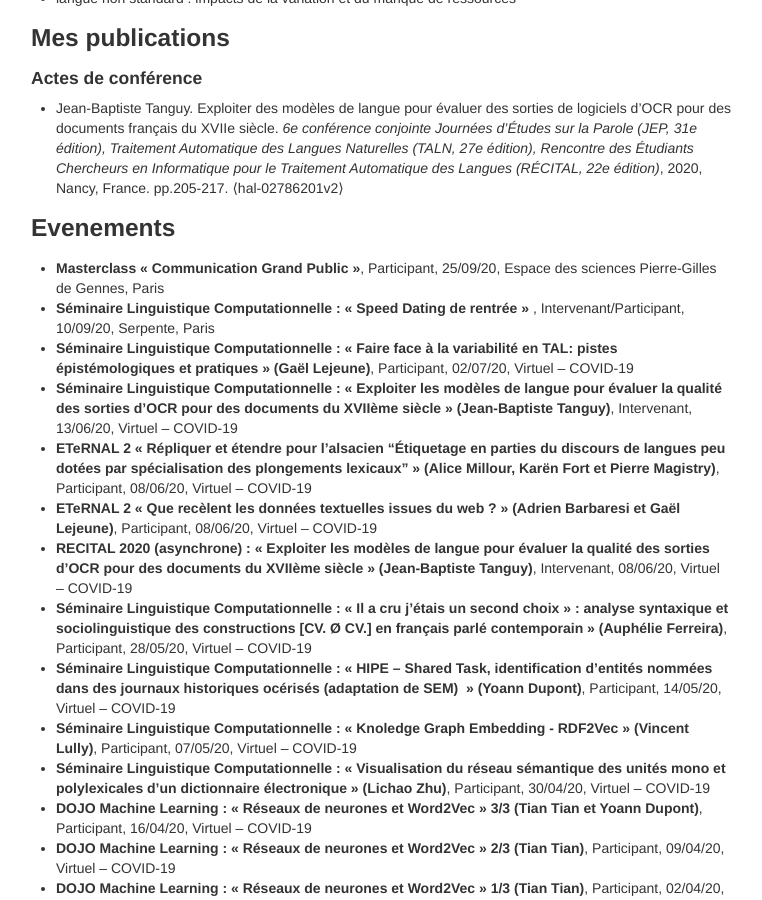
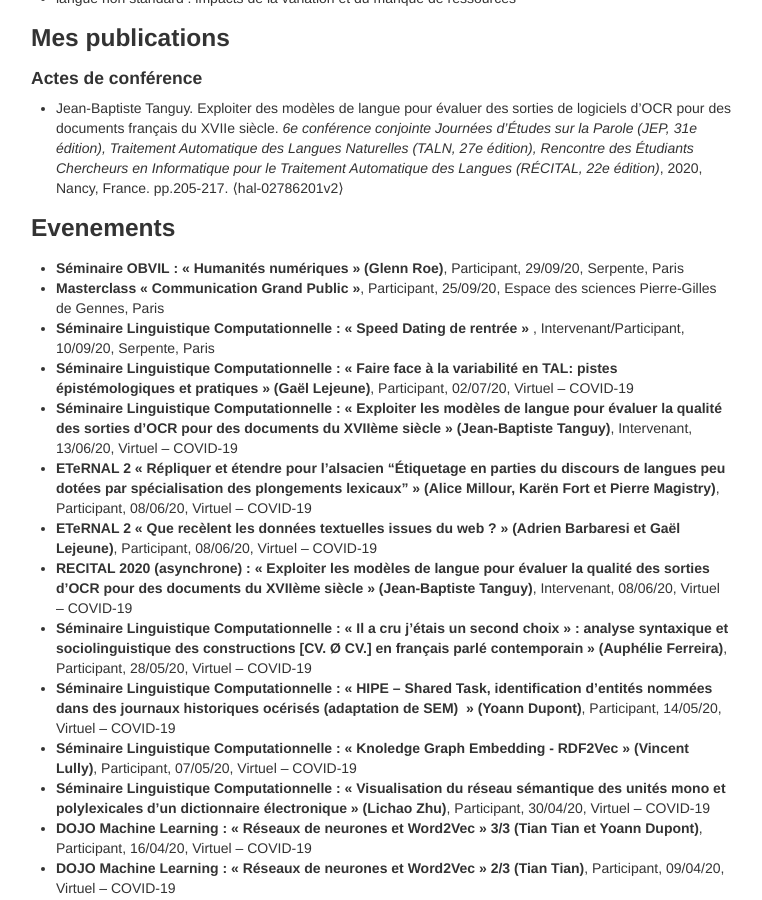
Before and after one commit to jbtanguy/jbtanguy.github.io, a Jekyll site: the page built from index.md, in a window 1280 px wide and 900 px high, scrolled down 874 px. Shown: the whole window, without its empty margins (259-1021 px from the left). Built offline with Jekyll 4.4.1, drawn with Linux system fonts in a browser that asks for light colours.

Commit message:
maj evenements

```diff
--- a/index.md
+++ b/index.md
@@ -51,6 +51,7 @@ Des motivations patrimoniales aux usages en HN, je m'intéresse à l'acquisition
 
 ### Evenements
 
+- <b>Séminaire OBVIL : « Humanités numériques » (Glenn Roe)</b>, Participant, 29/09/20, Serpente, Paris
 - <b>Masterclass « Communication Grand Public »</b>, Participant, 25/09/20, Espace des sciences Pierre-Gilles de Gennes, Paris
 - <b>Séminaire Linguistique Computationnelle : « Speed Dating de rentrée » </b>, Intervenant/Participant, 10/09/20, Serpente, Paris
 - <b>Séminaire Linguistique Computationnelle : « Faire face à la variabilité en TAL: pistes épistémologiques et pratiques » (Gaël Lejeune)</b>, Participant, 02/07/20, Virtuel – COVID-19
```
